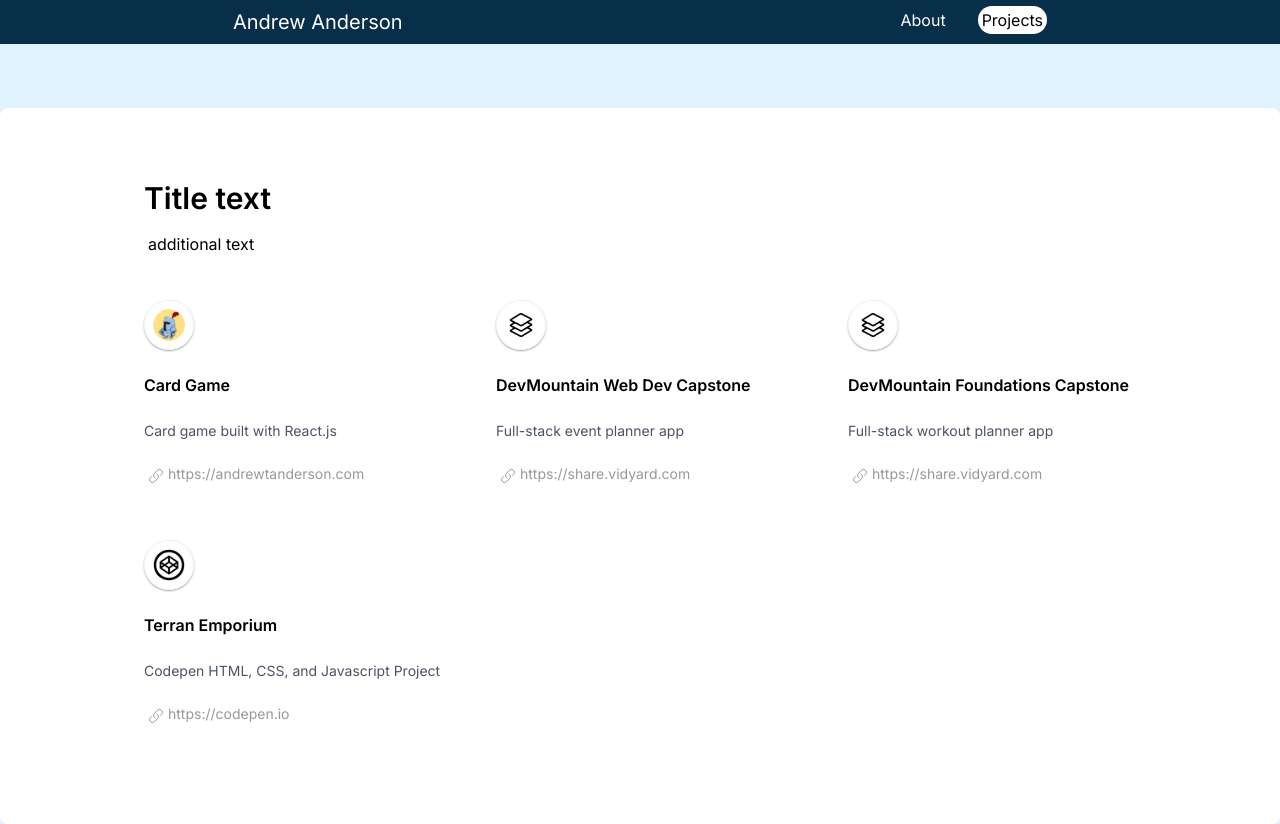
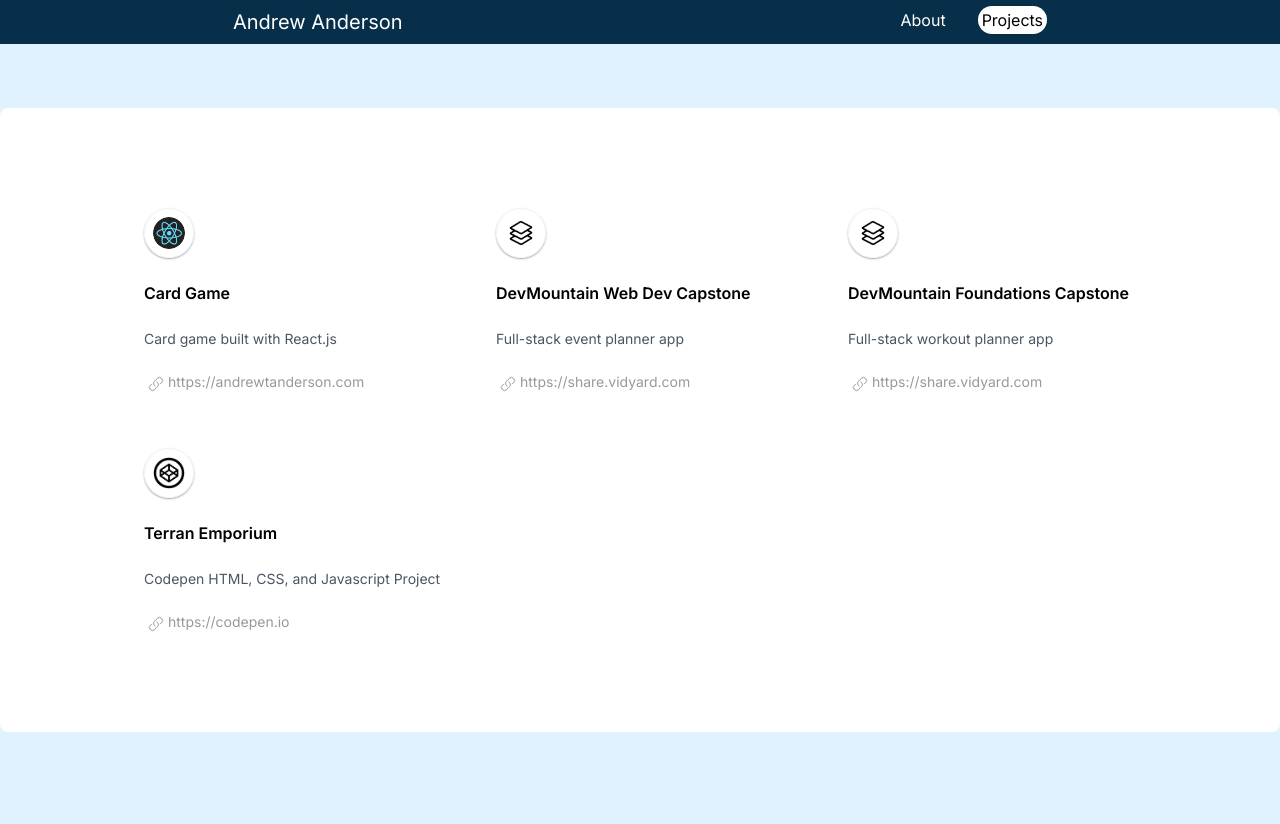
Before and after one commit to relic606/portfolio, a Next.js app: page /projects in a window 1280 px wide. After the commit the page ends 800 px from the top, so only its background shows below. Built offline with nearby package versions, Linux system fonts and the light colour scheme.

Commit message:
added resume and download functionality.  changed card game icon

```diff
--- a/app/components/ProjectList.js
+++ b/app/components/ProjectList.js
@@ -4,7 +4,7 @@ const PROJECTS = [
 	{
 		title: "Card Game",
 		description: "Card game built with React.js",
-		image: "/game-logo.png",
+		image: "/react-logo-skills.png",
 		link: "/projects/game",
 		linkText: "https://andrewtanderson.com"
 	},
@@ -34,10 +34,10 @@ const PROJECTS = [
 export default function ProjectList() {
 	return (
 		<section className="max-w-7xl p-12 my-6">
-			<div className="ml-24 mb-4">
+			{/* <div className="ml-24 mb-4">
 				<h1 className="text-3xl font-semibold">Title text</h1>
 				<p className="pt-4 pl-1">additional text</p>
-			</div>
+			</div> */}
 			<div className="flex flex-wrap pl-20">
 				{PROJECTS.map((project) => {
 					return (
```
Also changed, not shown: app/components/Skills.js (+2 -0 lines), 1 other file (tests, documents, lock files or other folders).
